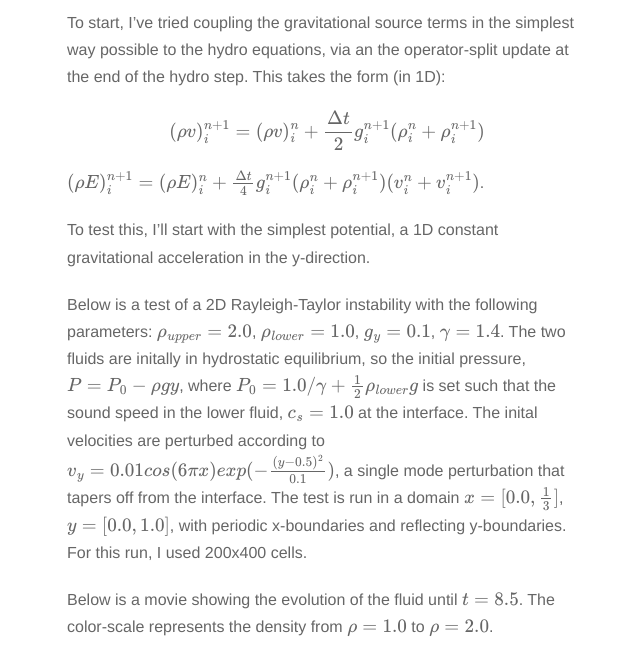
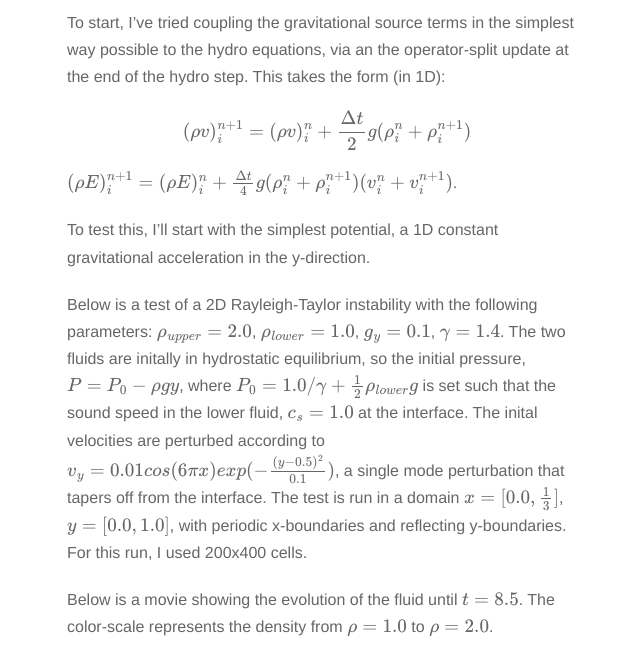
Before and after one commit to evaneschneider/site, a Jekyll site: the page built from _posts/2016-12-5-Gravity-Part-1.markdown, in a window 1280 px wide, cut to the strip 468-1124 px from the top of the page. Shown: the whole strip, without its empty margins (313-953 px from the left). Built offline with Jekyll 4.4.1, drawn with Linux system fonts in a browser that asks for light colours; nearby versions of some CDN libraries; formulas are drawn with MathJax 3.

Commit message:
minor edits

```diff
--- a/_posts/2016-12-5-Gravity-Part-1.markdown
+++ b/_posts/2016-12-5-Gravity-Part-1.markdown
@@ -16,9 +16,9 @@ To start, I've tried coupling the gravitational source terms
 in the simplest way possible to the hydro equations, via an the operator-split
 update at the end of the hydro step. This takes the form (in 1D):
 
-$$(\rho v)^{n+1}_{i} = (\rho v)^{n}_{i} + \frac{\Delta t}{2} g^{n+1}_{i} (\rho^{n}_{i} + \rho^{n+1}_{i})$$
+$$(\rho v)^{n+1}_{i} = (\rho v)^{n}_{i} + \frac{\Delta t}{2} g (\rho^{n}_{i} + \rho^{n+1}_{i})$$
 
-$$(\rho E)^{n+1}_{i} = (\rho E)^{n}_{i} + \frac{\Delta t}{4} g^{n+1}_{i} (\rho^{n}_{i} + \rho^{n+1}_{i})(v^{n}_{i} + v^{n+1}_{i})$$.
+$$(\rho E)^{n+1}_{i} = (\rho E)^{n}_{i} + \frac{\Delta t}{4} g (\rho^{n}_{i} + \rho^{n+1}_{i})(v^{n}_{i} + v^{n+1}_{i})$$.
 
 To test this, I'll start with the simplest potential, a
 1D constant gravitational acceleration in the y-direction.
```
